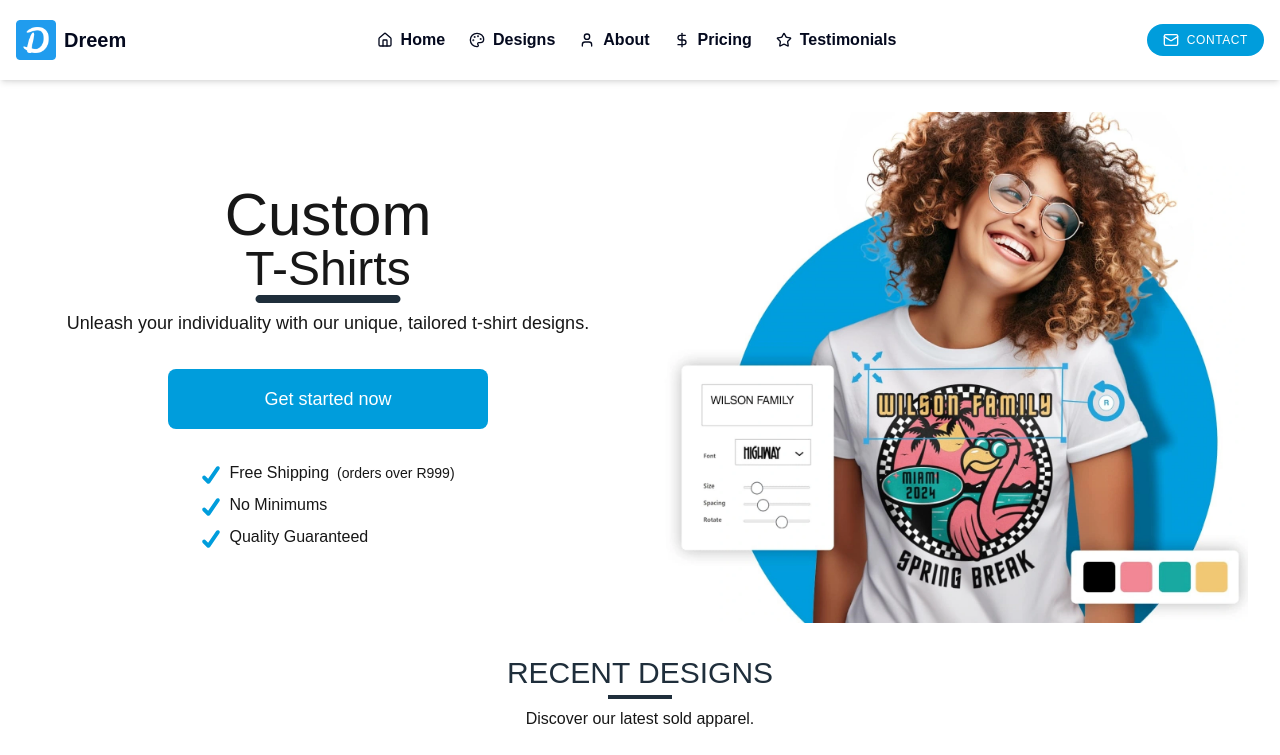
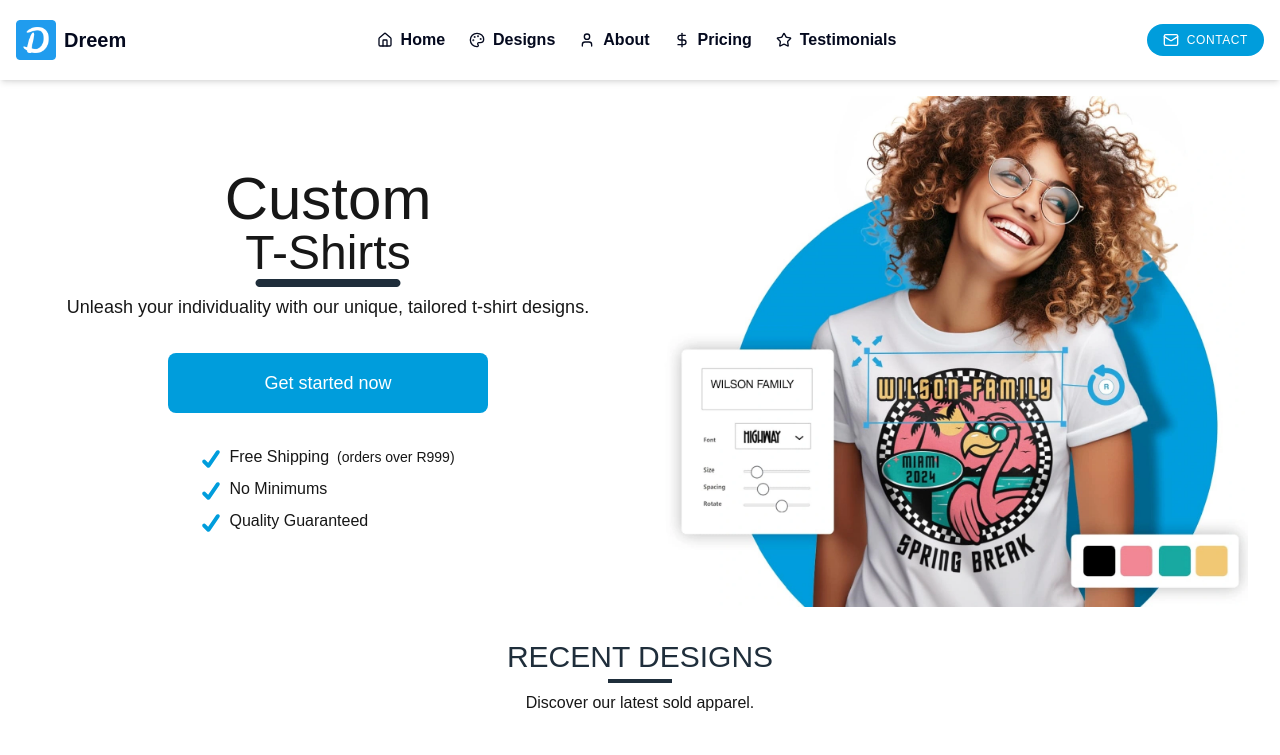
Before and after one commit to Drakening/dreems, a Next.js app: page / in a window 1280 px wide. Shown: the top 755 px of the page. Built offline with nearby package versions, Linux system fonts and the light colour scheme.

Commit message:
hero spacing

```diff
--- a/app/components/Hero.jsx
+++ b/app/components/Hero.jsx
@@ -11,7 +11,7 @@
   };
 
   return (
-    <section className="px-4 sm:px-6 lg:px-8 py-8">
+    <section className="px-4 sm:px-6 lg:px-8 pt-4 pb-8">
       <div className="max-w-7xl mx-auto flex flex-col lg:flex-row-reverse items-center justify-between gap-8">
         <div className="w-full lg:w-1/2">
           <Image
```
